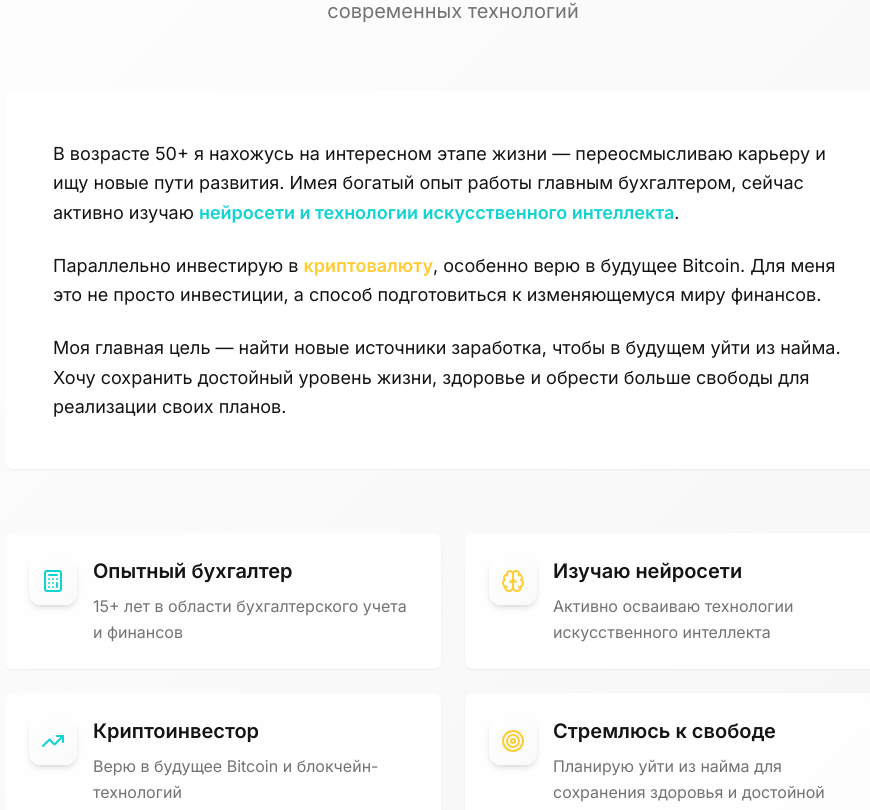
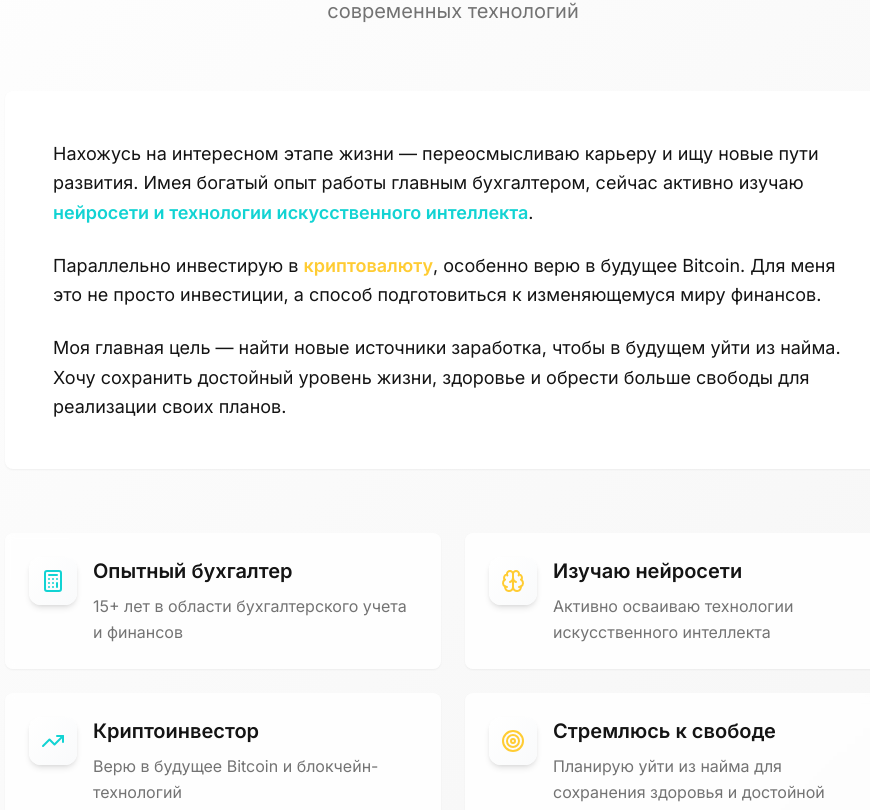
Before and after one commit to AnnaLida29/anzhelas-new-horizon, a React (Vite) app: page / in a window 1280 px wide. Shown: the part 1070-1880 px from the top of the page, without its empty margins (187-1057 px from the left). Built offline with nearby package versions, Linux system fonts and the light colour scheme.

Commit message:
Refactor: Remove age references
Remove all mentions of age from the website content.

```diff
--- a/src/components/About.tsx
+++ b/src/components/About.tsx
@@ -49,7 +49,7 @@ const About = () => {
               <CardContent className="p-8 lg:p-12">
                 <div className="prose prose-lg max-w-none">
                   <p className="text-lg leading-relaxed mb-6">
-                    В возрасте 50+ я нахожусь на интересном этапе жизни — переосмысливаю карьеру и ищу новые пути развития.
+                    Нахожусь на интересном этапе жизни — переосмысливаю карьеру и ищу новые пути развития.
                     Имея богатый опыт работы главным бухгалтером, сейчас активно изучаю <span className="text-turquoise font-semibold">нейросети и технологии искусственного интеллекта</span>.
                   </p>
 
--- a/src/components/Plans.tsx
+++ b/src/components/Plans.tsx
@@ -174,7 +174,7 @@ const Plans = () => {
             <Card className="max-w-4xl mx-auto border-0 shadow-elegant bg-gradient-to-r from-turquoise/10 to-gold/10">
               <CardContent className="p-8">
                 <blockquote className="text-2xl font-light italic text-primary leading-relaxed mb-4">
-                  "Возраст — это не препятствие для изучения нового. В 50+ я открываю для себя мир технологий и планирую будущее,
+                  "Никогда не поздно изучать новое. Я открываю для себя мир технологий и планирую будущее,
                   которое даст мне свободу и возможность жить так, как я хочу."
                 </blockquote>
                 <div className="text-muted-foreground font-medium">— Моя философия развития</div>
```
